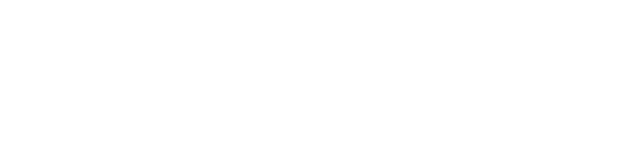
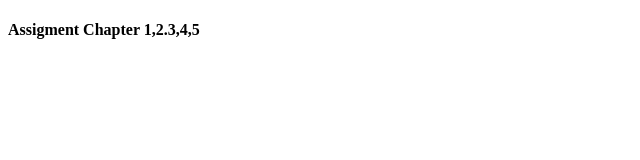
Before and after one commit to AhmedHassanAwan/J.S-Assigment-, a plain HTML site: page index.html in a window 1280 px wide. Shown: the whole page, without its empty margins (0-640 px from the left). Drawn offline with Linux system fonts and the light colour scheme.

Commit message:
Assigment

```diff
--- a/index.html
+++ b/index.html
@@ -7,6 +7,9 @@
      <link rel="stylesheet" href="style.css">
 </head>
 <body>
+
+
+    <h4>Assigment Chapter 1,2.3,4,5</h4>
     <script src="app.js"></script>
 </body>
 </html>
```
